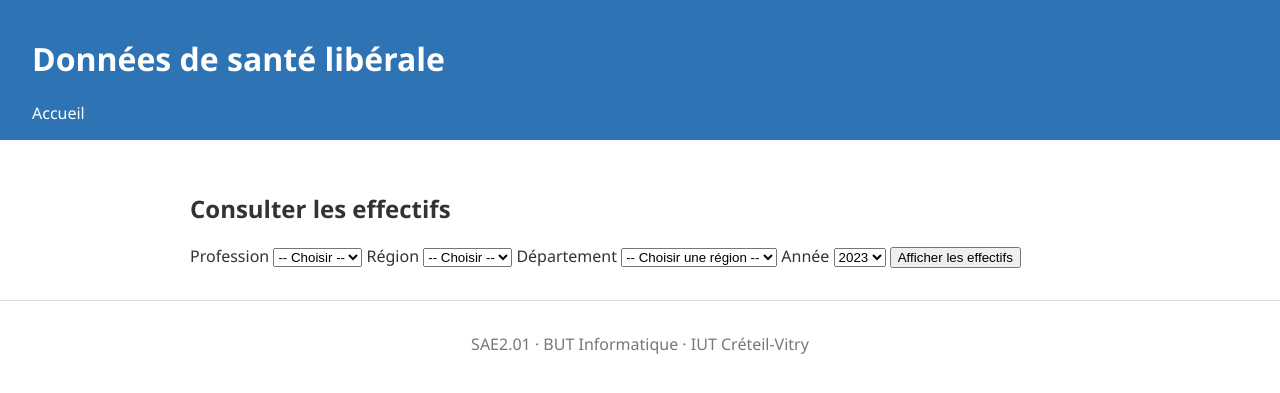
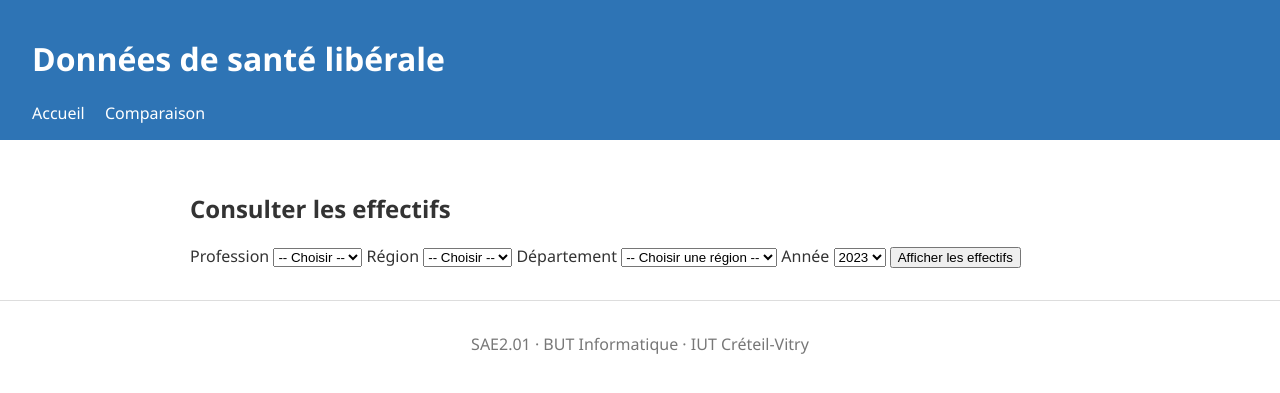
Before and after one commit to valentincarp/SAE-2.01-D-veloppement-d-une-application, a Flask app: page / in a window 1280 px wide. Shown: the top 393 px of the page. Run offline with Flask 3, Linux system fonts and the light colour scheme.

Commit message:
Ajout du blueprint dans app.py & ajout du lien vers la page dans la barre de nav

```diff
--- a/app.py
+++ b/app.py
@@ -3,6 +3,7 @@ from config import Config
 from controllers.accueil import bp_accueil
 from controllers.api import bp_api
 from controllers.effectifs import bp_effectifs
+from controllers.comparaison import bp_comparaison
 
 app = Flask(__name__)
 app.config.from_object(Config)
@@ -11,6 +12,7 @@ app.config.from_object(Config)
 app.register_blueprint(bp_accueil)
 app.register_blueprint(bp_api)
 app.register_blueprint(bp_effectifs)
+app.register_blueprint(bp_comparaison)
 
 @app.errorhandler(404)
 def page_non_trouvee(e):
--- a/templates/base.html
+++ b/templates/base.html
@@ -10,6 +10,7 @@
         <h1>Données de santé libérale</h1>
         <nav>
             <a href="{{ url_for('accueil.index') }}">Accueil</a>
+            <a href="{{ url_for('comparaison.comparaison') }}">Comparaison</a>
         </nav>
     </header>
     <main>
```
